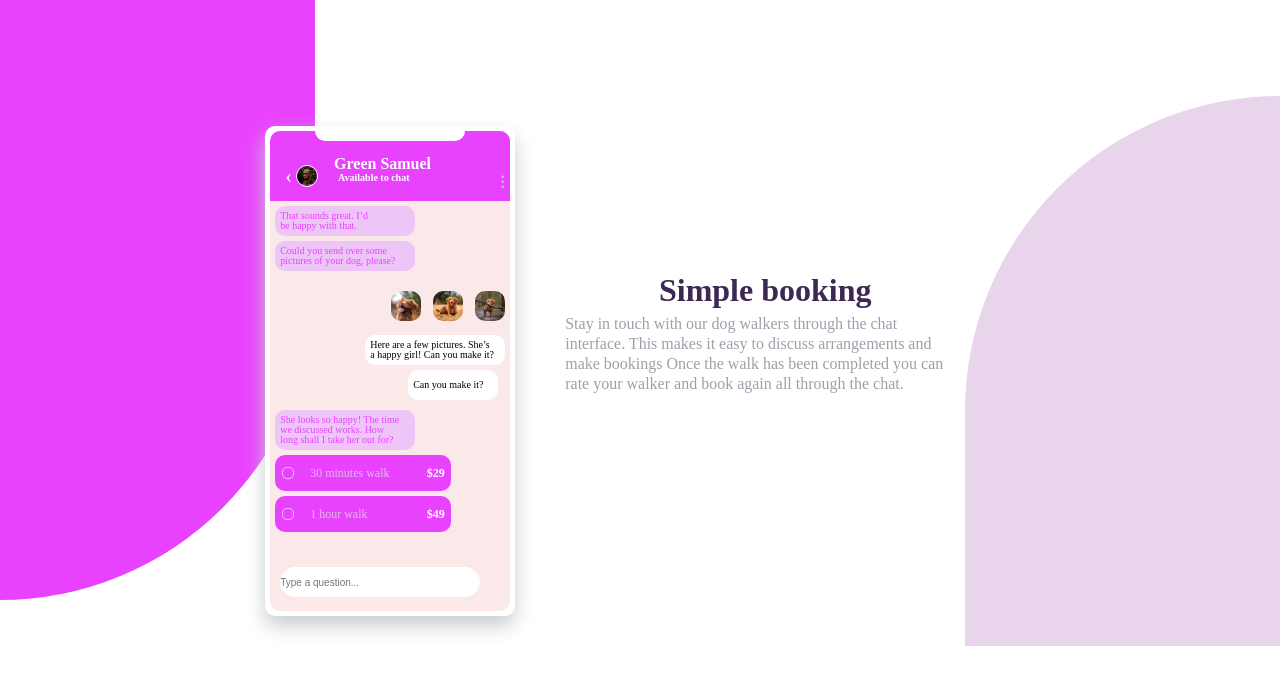
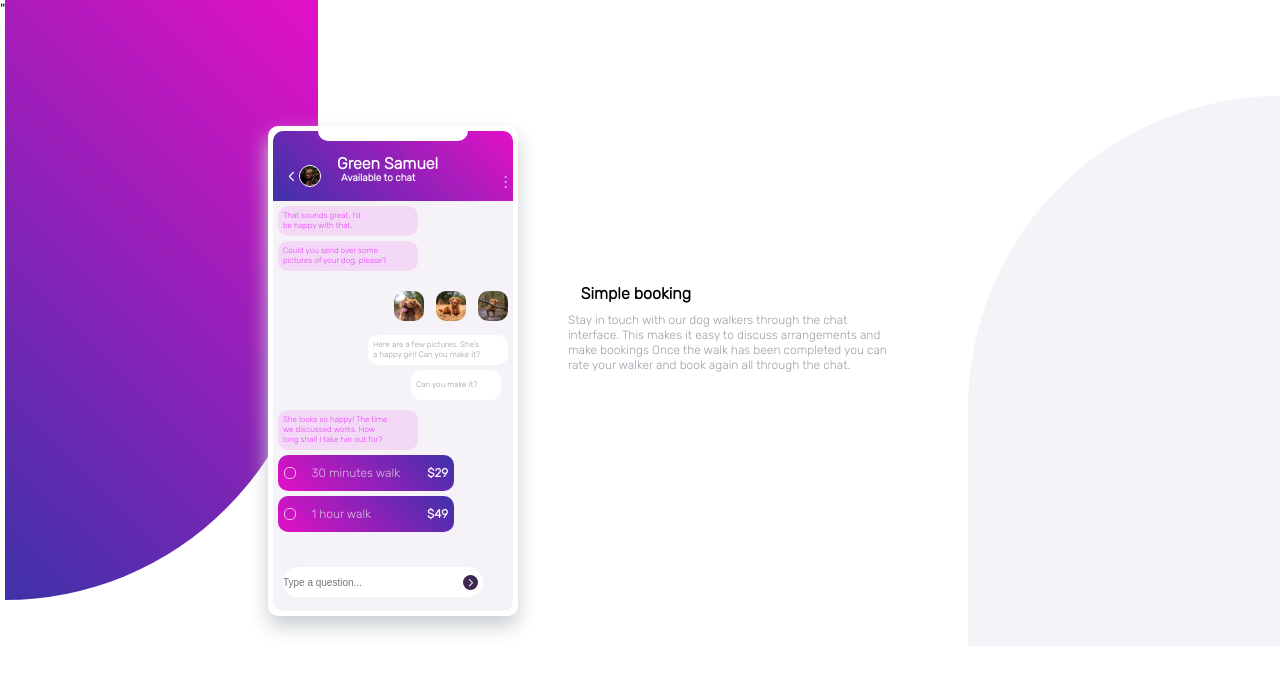
Before and after one commit to Kristencode/Mobile-chat, a plain HTML site: page index.html in a window 1280 px wide. Drawn offline with Linux system fonts and the light colour scheme.

Commit message:
first commit

```diff
--- a/index.html
+++ b/index.html
@@ -5,6 +5,9 @@
   <meta http-equiv="X-UA-Compatible" content="IE=edge">
   <meta name="viewport" content="width=device-width, initial-scale=1.0">
   <link rel="stylesheet" href="style.css">
+  <link href="<link rel="preconnect" href="https://fonts.googleapis.com">
+  <link rel="preconnect" href="https://fonts.gstatic.com" crossorigin>
+  <link href="https://fonts.googleapis.com/css2?family=Barlow:ital,wght@0,300;1,200&family=Fraunces:ital,opsz,wght@0,9..144,300;0,9..144,400;0,9..144,700;1,9..144,300&family=Inter&family=Lexend+Deca:wght@200&family=Montserrat+Alternates:ital,wght@1,100&family=Montserrat:wght@100;300&family=Oswald:wght@700&family=Poppins:wght@400;500&family=Rubik:wght@300&display=swap" rel="stylesheet">"
   <title>Document</title>
 </head>
 <body>
@@ -78,6 +81,7 @@
 
     <form>
       <input type="text" name="Type a message" placeholder="Type a question...">
+      <div class="next">&rsaquo;</div>
     </form>
   </div>
       </section>
--- a/style.css
+++ b/style.css
@@ -6,6 +6,8 @@
 
 body{ display: flex;
     justify-content: space-between;
+    font-family: 'rubik';
+
 }
 
 
@@ -36,7 +38,7 @@ body{ display: flex;
     flex-direction: column;
 
     align-items: center;
-    background: hsl(293, 100%, 63%);
+    background: linear-gradient(45deg, #3e32a8,#e310c7);
     border-top-left-radius: 10px;
     border-top-right-radius: 10px;
 
@@ -122,8 +124,8 @@ h4{ margin-left: 16px;}
 
  p{padding: 5px;
     color: hsl(293, 100%, 63%);
-    font-size: 10px;
-    background: hsl(289, 76%, 87%);
+    font-size: 8px;
+    background: hsl(294, 64%, 91%);
     margin-top: 5px;
     width: 130px;
     height: 20px;
@@ -142,8 +144,8 @@ h4{ margin-left: 16px;}
 .reply1{
           display: flex;
           flex-direction: column;
-          justify-content:end !important;
-        align-items:flex-end !important;
+          justify-content:end ;
+        align-items:flex-end;
         margin-top: 10px;
     width: 240px;}
 
@@ -168,7 +170,7 @@ h4{ margin-left: 16px;}
  .Cply p{
     padding: 5px;
     background: white;
-    color: black;
+    color: hsl(270, 7%, 64%);
     display: flex;
     align-items: center
 
@@ -182,7 +184,7 @@ h4{ margin-left: 16px;}
  }
 
  #mainchat{
-    background:rgb(251, 232, 232);
+    background: hsl(270, 20%, 96%);
     width:240px;
     height: 480px ;
     border-radius: 10px;
@@ -194,9 +196,23 @@ h4{ margin-left: 16px;}
  }
 
  form{
+    display: flex;
+    justify-content: center;
+    align-items: center;
     margin-top: 20px;
     padding: 10px;
  }
+
+ .next{ display: flex;
+    justify-content: center;
+    align-items: center;
+        width: 15px;
+        height: 15px;
+        background: hsl(271, 36%, 24%);
+        border-radius: 10px;
+        color: white;
+        margin-left: 11rem;
+    position: fixed;}
 .bp{
     height: 30px;
 }
@@ -216,7 +232,7 @@ h4{ margin-left: 16px;}
     border-radius: 10px;
     width: 170px;
     height: 30px;
-    background: hsl(293, 100%, 63%);
+    background: linear-gradient(45deg,#e310c7,#3e32a8);
     margin-top: 5px;
  }
 
@@ -242,13 +258,13 @@ span{ font-size: 12px;
 /*...text chat ends here.*/
 
 #purple{
-    background: hsl(293, 100%, 63%);
+    background: linear-gradient(45deg, #3e32a8,#e310c7);
     height: 600px;
     width: 450px;
     border-bottom-right-radius: 20rem;}
 
     #purple-right{
-        background: hsl(290, 37%, 88%);
+        background: hsl(270, 20%, 96%);
         height: 550px;
         width: 450px;
         border-top-left-radius: 20rem;
@@ -264,16 +280,16 @@ span{ font-size: 12px;
 
 }
 
+h1{
+    font-size: 16px;
+    margin-right: 16.5rem;
+    font-weight: 400, 500, 700;
+}
  .pp{
     background: none;
     color: hsl(270, 7%, 64%);
-    font-size: 16px;
-    margin-top: 30px;
-    line-height: 20px;
+    margin-top: 25px;
+    line-height: 15px;
     width: 400px;
+    font-size: 12px;
 }
-
-h1{
-    color:hsl(270, 36%, 24%);
-    /* margin-right: 50px; */
-}
```
